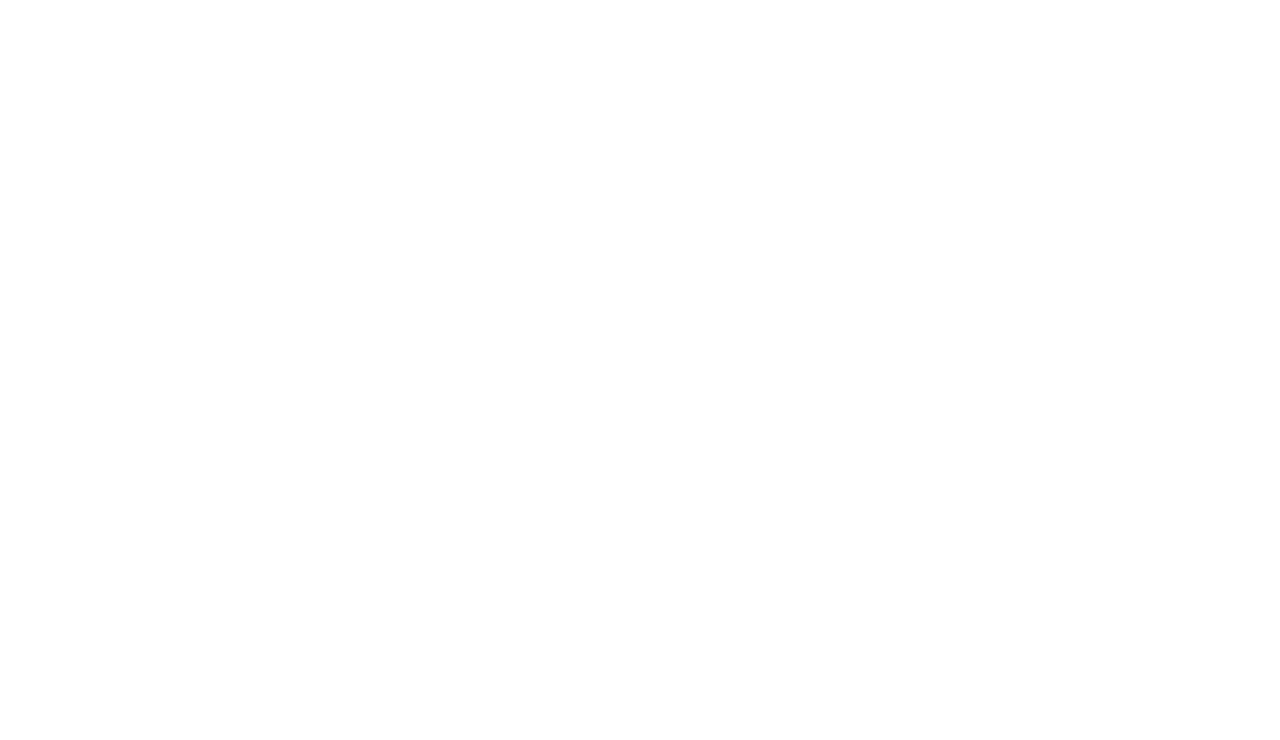
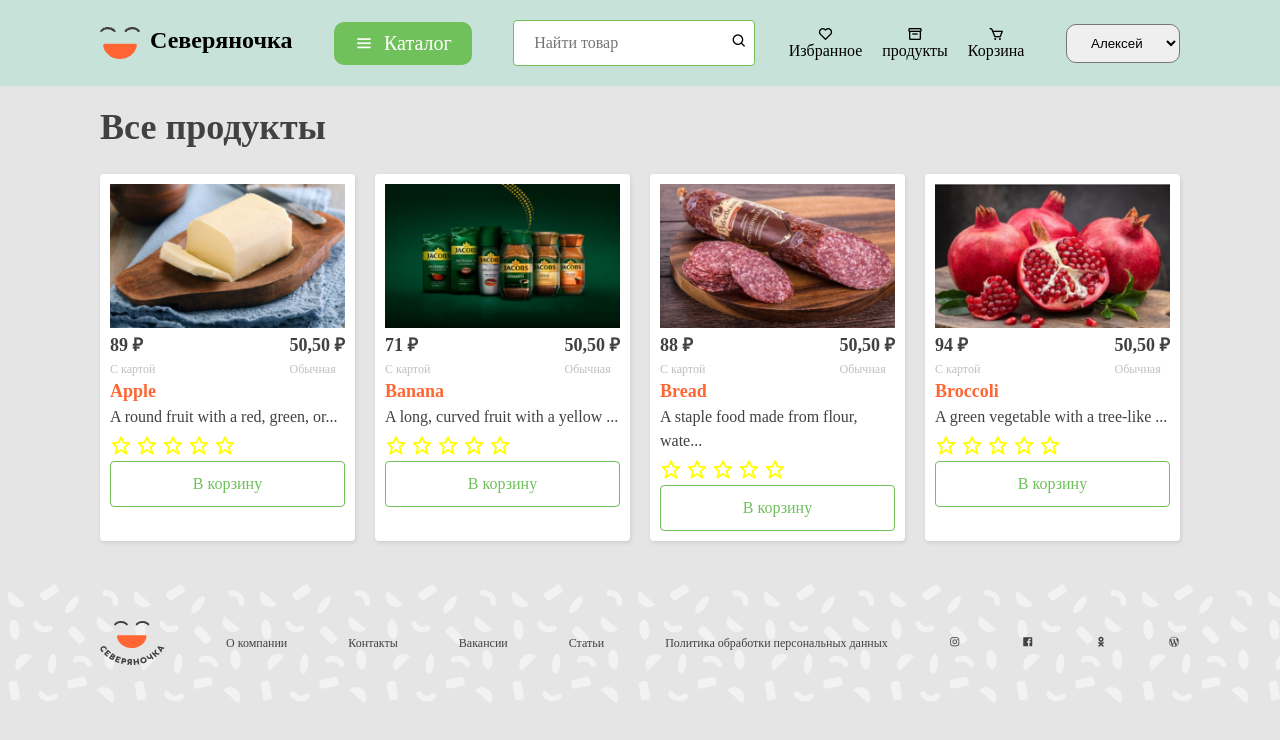
Before and after one commit to byaznavur/e-commere, a plain HTML site: page products.html in a window 1280 px wide. Drawn offline with nearby package versions, Linux system fonts and the light colour scheme.

Commit message:
edit all section

```diff
--- a/js/home.js
+++ b/js/home.js
@@ -1,31 +1,31 @@
-const bxMenu = document.querySelector(".burger");
-const catalogList = document.querySelector(".catalog-list");
-const categoryBtn = document.querySelector(".categoryBtn");
+// const bxMenu = document.querySelector(".burger");
+// const catalogList = document.querySelector(".catalog-list");
+// const categoryBtn = document.querySelector(".categoryBtn");
 const discountCards = document.querySelector(".discount-cards");
 const newCards = document.querySelector(".new-cards");
 const allCards = document.querySelector(".all-cards");
-categoryBtn.addEventListener("click", () => {
-  if (catalogList.style.display == "none") {
-    catalogList.style.display = "grid";
-  } else {
-    catalogList.style.display = "none";
-  }
-});
-bxMenu.addEventListener("click", () => {
-  if (catalogList.style.display == "none") {
-    catalogList.style.display = "grid";
-  } else {
-    catalogList.style.display = "none";
-  }
-});
+// categoryBtn.addEventListener("click", () => {
+//   if (catalogList.style.display == "none") {
+//     catalogList.style.display = "grid";
+//   } else {
+//     catalogList.style.display = "none";
+//   }
+// });
+// bxMenu.addEventListener("click", () => {
+//   if (catalogList.style.display == "none") {
+//     catalogList.style.display = "grid";
+//   } else {
+//     catalogList.style.display = "none";
+//   }
+// });
 
-function getCategories(el) {
-  return `<li>${el}</li>`;
-}
+// function getCategories(el) {
+//   return `<li>${el}</li>`;
+// }
 
-categories.map((el) => {
-  catalogList.innerHTML += getCategories(el);
-});
+// categories.map((el) => {
+//   catalogList.innerHTML += getCategories(el);
+// });
 
 // Product mapping
 
--- a/js/main.js
+++ b/js/main.js
@@ -0,0 +1,26 @@
+const bxMenu = document.querySelector(".burger");
+const catalogList = document.querySelector(".catalog-list");
+const categoryBtn = document.querySelector(".categoryBtn");
+categoryBtn.addEventListener("click", () => {
+  if (catalogList.style.display == "none") {
+    catalogList.style.display = "grid";
+  } else {
+    catalogList.style.display = "none";
+  }
+});
+bxMenu.addEventListener("click", () => {
+  console.log("Hello World");
+  if (catalogList.style.display == "none") {
+    catalogList.style.display = "grid";
+  } else {
+    catalogList.style.display = "none";
+  }
+});
+
+function getCategories(el) {
+  return `<li>${el}</li>`;
+}
+
+categories.map((el) => {
+  catalogList.innerHTML += getCategories(el);
+});
--- a/js/products.js
+++ b/js/products.js
@@ -0,0 +1,35 @@
+const allCards = document.querySelector(".all-cards");
+
+function getAllProduct(el) {
+  return `<div class="card">
+                <img src=${el.images[0]} alt="" />
+
+                <div class="card-price">
+                  <div class="cridit-card">
+                    <h2>${el.price} ₽</h2>
+                    <span>С картой</span>
+                  </div>
+                  <div class="cash-card">
+                    <h2>50,50 ₽</h2>
+                    <span>Обычная</span>
+                  </div>
+                </div>
+
+                <h2>${el.name}</h2>
+
+                <p>${el.description.slice(0, 35)}...</p>
+                <div class="cards-star">
+                  <i class="bx bx-star"></i>
+                  <i class="bx bx-star"></i>
+                  <i class="bx bx-star"></i>
+                  <i class="bx bx-star"></i>
+                  <i class="bx bx-star"></i>
+                </div>
+
+                <button class="add-button">В корзину</button>
+              </div>`;
+}
+
+products.slice(0, 4).map((el) => {
+  allCards.innerHTML += getAllProduct(el);
+});
--- a/products.html
+++ b/products.html
@@ -3,7 +3,111 @@
   <head>
     <meta charset="UTF-8" />
     <meta name="viewport" content="width=device-width, initial-scale=1.0" />
-    <title>Document</title>
+    <link rel="stylesheet" href="./css/main.css" />
+    <link
+      rel="stylesheet"
+      href="https://cdn.jsdelivr.net/npm/boxicons@latest/css/boxicons.min.css"
+    />
+    <title>Products</title>
   </head>
-  <body></body>
+  <body>
+    <header>
+      <nav class="container navbar">
+        <a class="logo" href="./index.html">
+          <img src="./assets/images/homeimg/logo-box.png" alt="" />
+          <h1>Северяночка</h1>
+        </a>
+
+        <div class="nav-catalog">
+          <a href="#"><i class="bx categoryBtn bx-menu"></i></a
+          ><a href="./categories.html">Каталог</a>
+        </div>
+        <ul class="catalog-list"></ul>
+        <form class="nav-search">
+          <input type="text" placeholder="Найти товар" /><i
+            class="bx bx-search"
+          ></i>
+        </form>
+
+        <div class="nav-list">
+          <a href="#">
+            <i class="bx bx-heart"></i>
+            <p>Избранное</p></a
+          >
+          <a href="./product.html">
+            <i class="bx bx-box"></i>
+            <p>продукты</p></a
+          >
+          <a href="#">
+            <i class="bx bx-cart"></i>
+            <p>Корзина</p></a
+          >
+        </div>
+        <div class="sidebar">
+          <ul>
+            <li>
+              <i class="bx burger bx-menu"></i>
+              <a href="./category.html"> Каталог</a>
+            </li>
+            <li>
+              <i class="bx bx-search"></i>
+              <a href="#"> Избранное</a>
+            </li>
+            <li>
+              <i class="bx bx-box"></i>
+              <a href="#"> Заказы</a>
+            </li>
+            <li>
+              <i class="bx bx-cart"></i>
+              <a href="#"> Корзина</a>
+            </li>
+            <li>
+              <a href="#">
+                <img src="./assets/images/homeimg/person.png" alt=""
+              /></a>
+            </li>
+          </ul>
+        </div>
+        <select class="nav-select">
+          <option value="">
+            <h3>Алексей</h3>
+          </option>
+          <option value="">
+            <h3>Login</h3>
+          </option>
+        </select>
+      </nav>
+    </header>
+
+    <main>
+      <section class="all-products">
+        <div class="container all-product">
+          <div class="allproduct-nav">
+            <h2>Все продукты</h2>
+          </div>
+
+          <div class="all-cards"></div>
+        </div>
+      </section>
+    </main>
+    <footer>
+      <div class="container footer">
+        <img src="./assets/images/homeimg/footer-logo.png" alt="" />
+        <a href="#">О компании</a>
+        <a href="#">Контакты</a>
+        <a href="#">Вакансии</a>
+        <a href="#">Статьи</a>
+        <a href="#">Политика обработки персональных данных</a>
+        <a href="#"><i class="bx bxl-instagram"></i></a>
+        <a href="#"><i class="bx bxl-facebook-square"></i></a>
+        <a href="#"><i class="bx bxl-ok-ru"></i></a>
+        <a href="#"><i class="bx bxl-wordpress"></i></a>
+      </div>
+    </footer>
+    <script src="https://unpkg.com/boxicons@2.1.3/dist/boxicons.js"></script>
+    <script src="./js/products-data.js"></script>
+    <script src="./js/categories.js"></script>
+    <script src="./js/products.js"></script>
+    <script src="js/main.js"></script>
+  </body>
 </html>
--- a/sass/main.scss
+++ b/sass/main.scss
@@ -14,3 +14,4 @@
 @import "components/buttons";
 @import "components/cards";
 @import "./pages/home";
+@import "./pages/products";
--- /dev/null
+++ b/sass/pages/_products.scss
@@ -0,0 +1,9 @@
+.all-products {
+  margin-top: 60px;
+}
+
+@media screen and (max-width: 768px) {
+  .all-products {
+    margin-top: 0;
+  }
+}
```
Also changed, not shown: index.html (+9 -3 lines), css/main.css, 1 other file.
